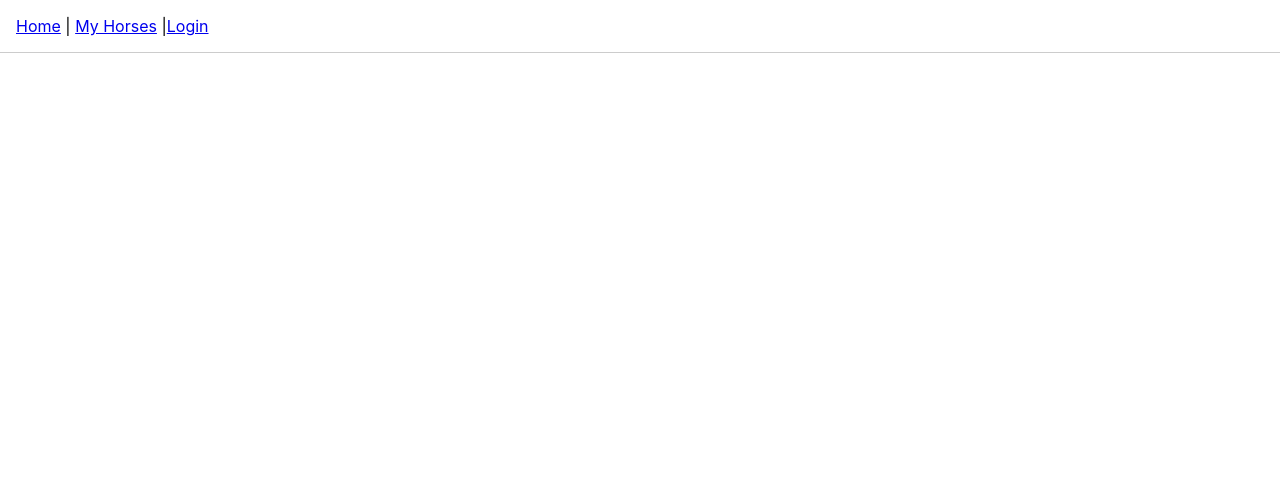
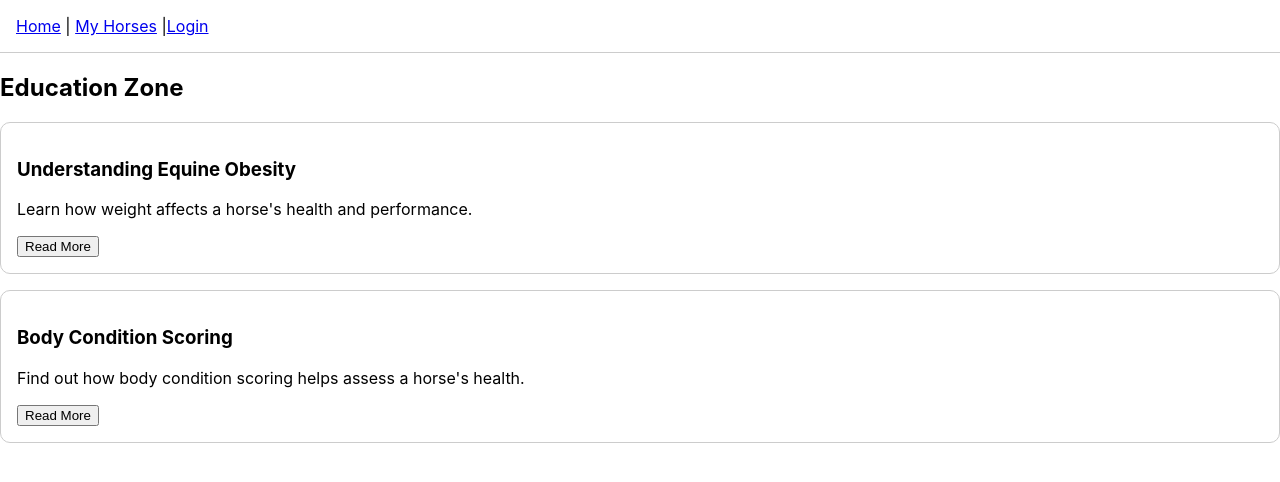
Before and after one commit to Mc-Colour/innovation_project, a React (Create React App) app in the folder client/: page /education in a window 1280 px wide. Shown: the top 482 px of the page. Built offline with nearby package versions, Linux system fonts and the light colour scheme.

Commit message:
Created education page, with articles that dynamically expand based on which ones you wish to read

```diff
--- a/client/src/App.js
+++ b/client/src/App.js
@@ -5,6 +5,7 @@ import Auth from "./pages/Auth";
 import { AuthContext } from "./context/AuthContext";
 import HorseDetail from "./pages/HorseDetail";
 import WeightTracking from "./pages/WeightTracking";
+import Education from "./pages/Education";
 
 function Home() {
     return <h1>Welcome to Equiwelf</h1>;
@@ -37,6 +38,7 @@ function App() {
                 <Route path="/horses/:id" element={<HorseDetail />} />
                 <Route path="/auth" element={<Auth />} />
                 <Route path="/horses/:id/weight" element={<WeightTracking />} />
+                <Route path="/education" element={<Education />} />
             </Routes>
         </>
     );
--- /dev/null
+++ b/client/src/pages/Education.js
@@ -0,0 +1,62 @@
+import React, { useState } from 'react';
+
+const articles = [
+    {
+        id:1,
+        title: "Understanding Equine Obesity",
+        summary: "Learn how weight affects a horse's health and performance.",
+        content: `Lorem ipsum dolor sit amet, consectetur adipiscing elit. Curabitur elementum massa risus, quis ultrices magna dictum vitae.
+        Etiam sit amet blandit sem. Aenean lorem massa, scelerisque ut lacus at, faucibus maximus turpis.
+        Suspendisse accumsan velit et leo mattis condimentum. Donec ut pulvinar ipsum, vel venenatis lorem.
+        Suspendisse sit amet erat tempus, feugiat sapien eu, tincidunt eros. Aenean mauris turpis, sollicitudin nec hendrerit vel, volutpat eu justo.
+         Interdum et malesuada fames ac ante ipsum primis in faucibus. Lorem ipsum dolor sit amet, consectetur adipiscing elit.
+         Quisque sed mi sit amet dolor pellentesque rutrum in nec tortor. Mauris id neque mi.`
+    },
+    {
+        id:2,
+        title: "Body Condition Scoring",
+        summary: "Find out how body condition scoring helps assess a horse's health.",
+        content: `Lorem ipsum dolor sit amet, consectetur adipiscing elit. Curabitur elementum massa risus, quis ultrices magna dictum vitae.
+        Etiam sit amet blandit sem. Aenean lorem massa, scelerisque ut lacus at, faucibus maximus turpis.
+        Suspendisse accumsan velit et leo mattis condimentum. Donec ut pulvinar ipsum, vel venenatis lorem.
+        Suspendisse sit amet erat tempus, feugiat sapien eu, tincidunt eros. Aenean mauris turpis, sollicitudin nec hendrerit vel, volutpat eu justo.
+         Interdum et malesuada fames ac ante ipsum primis in faucibus. Lorem ipsum dolor sit amet, consectetur adipiscing elit.
+         Quisque sed mi sit amet dolor pellentesque rutrum in nec tortor. Mauris id neque mi.`
+    }
+];
+
+export default function Education() {
+    const [expanded, setExpanded] = useState({});
+    const toggleExpanded = (id) => {
+        setExpanded((prev) => ({
+            ...prev,
+            [id]: !prev[id]
+        }));
+    };
+
+    return (
+        <div>
+            <h2>Education Zone</h2>
+            {articles.map((article) => (
+                <div key={article.id} style={{
+                    border: "1px solid #ccc",
+                    borderRadius: "10px",
+                    margin: "1rem 0",
+                    padding: "1rem",
+                }}>
+                    <h3>{article.title}</h3>
+                    <p>{article.summary}</p>
+
+                    {expanded[article.id] && (
+                        <div style={{ marginTop: "0.5rem"}}>
+                            <p>{article.content}</p>
+                        </div>
+                    )}
+                    <button onClick={() => toggleExpanded(article.id)}>
+                        {expanded[article.id] ? "Show Less" : "Read More"}
+                    </button>
+                </div>
+            ))}
+        </div>
+    );
+}
```
